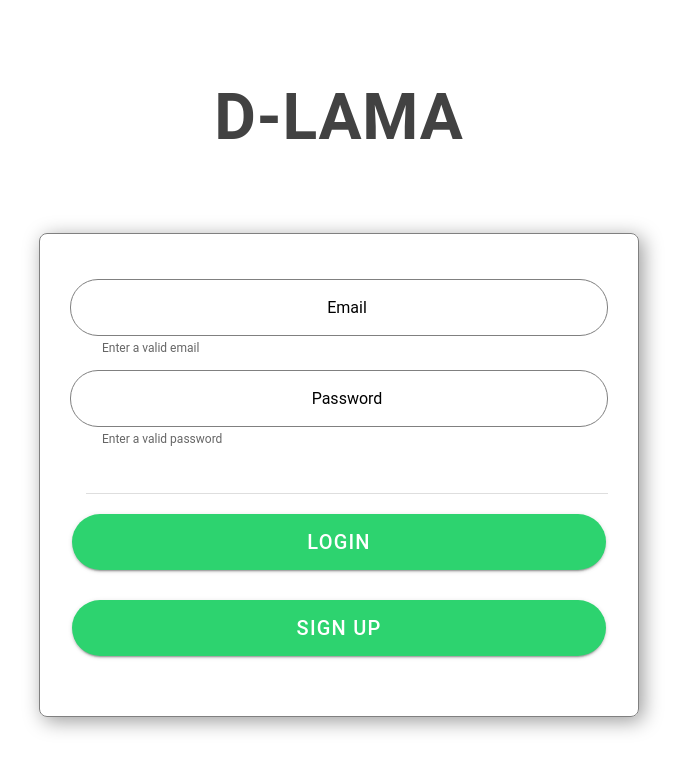
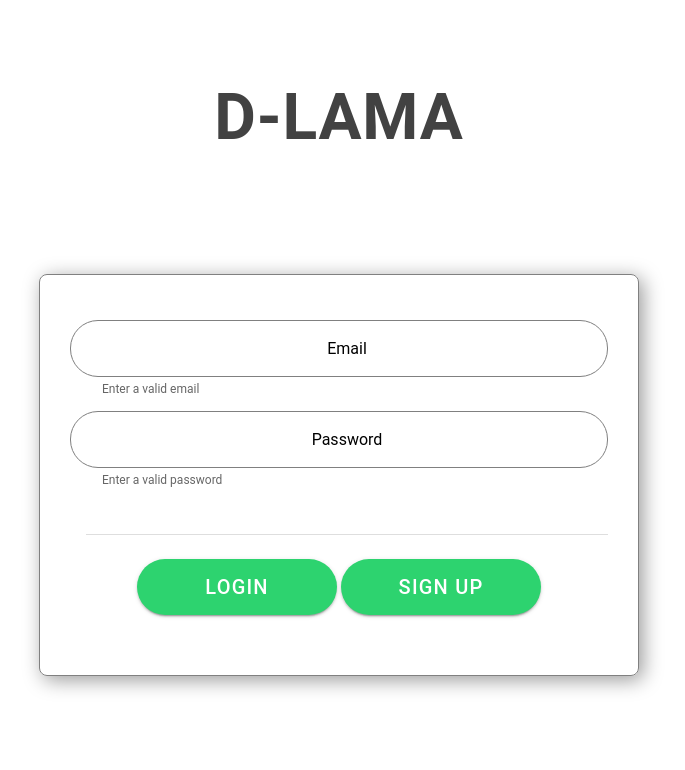
Before and after one commit to d-lama/d-lama-webapp, a React (Vite) app: page /login in a window 1280 px wide. Shown: the top 770 px of the page, without its empty margins (301-986 px from the left). Built offline with nearby package versions, Linux system fonts and the light colour scheme.

Commit message:
feat/8-login-page-desktop-screen - adaption style Button.tsx

```diff
--- a/src/components/forms/Button.tsx
+++ b/src/components/forms/Button.tsx
@@ -20,7 +20,7 @@ export function Button(props: ButtonProps) {
         <IonButton routerLink={props.link} type={props.buttonType} size="large" className="ion-text-center"
                    expand="block"
                    shape="round"
-                   style={{marginBottom: '30px'}} color={props.color}
+                   style={{marginBottom: '30px', minWidth:'200px'}} color={props.color}
         >{props.buttonText}
         </IonButton>
     )
--- a/src/pages/login/LoginDesktop.tsx
+++ b/src/pages/login/LoginDesktop.tsx
@@ -46,9 +46,16 @@ export default function LoginDesktop(props: any) {
                             {props.labelText &&
                                 <IonLabel className="ion-text-center" color="danger">{props.labelText}</IonLabel>}
                         </IonItem>
+                        <div style={{
+                            display: 'flex',
+                            justifyContent: 'center',
+
+
+                        }}>
                         <Button buttonType={ButtonType.submit} buttonText={"Login"} color={"success"}></Button>
                         <Button link={"/registration"} buttonText={"Sign Up"}
                                 buttonType={ButtonType.button} color={"success"}></Button>
+                        </div>
                     </form>
                 </div>
             </IonContent>
```
